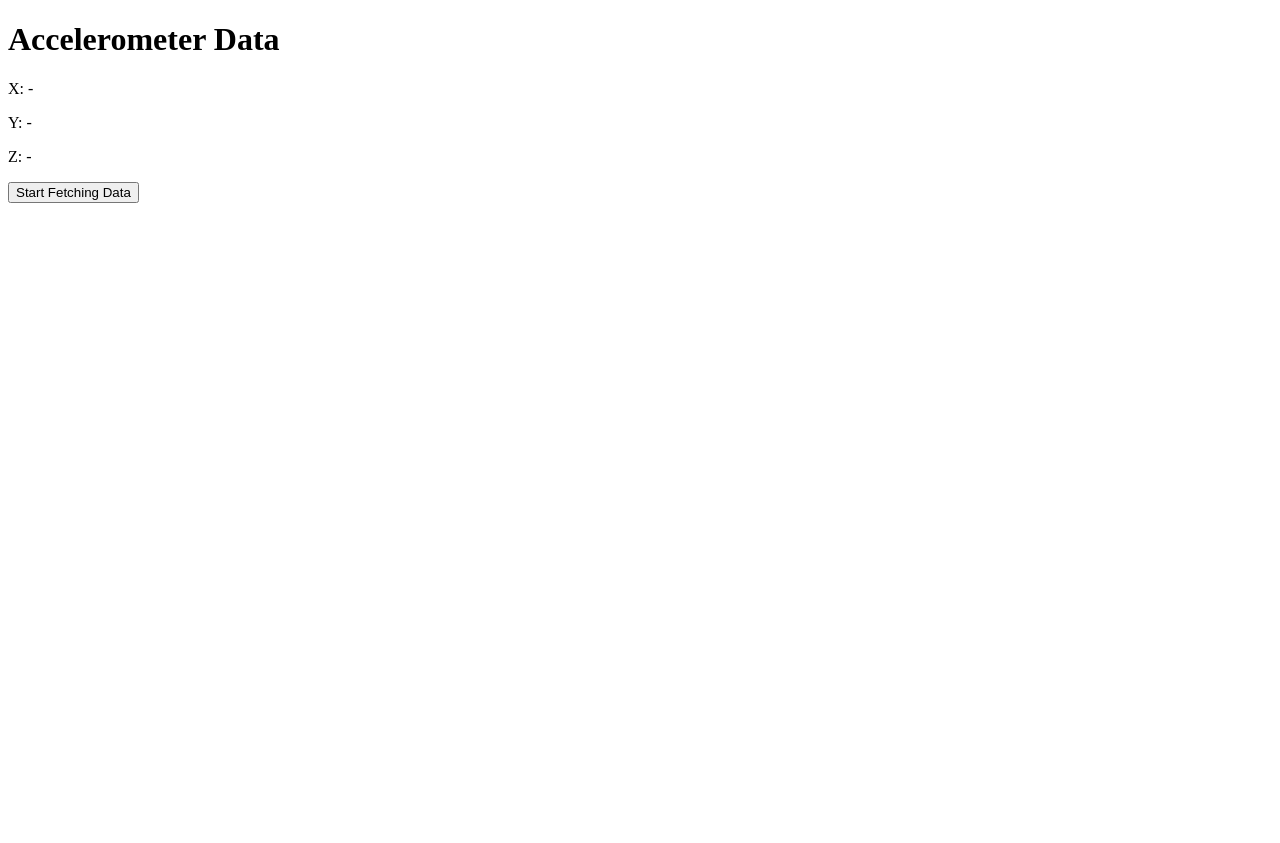
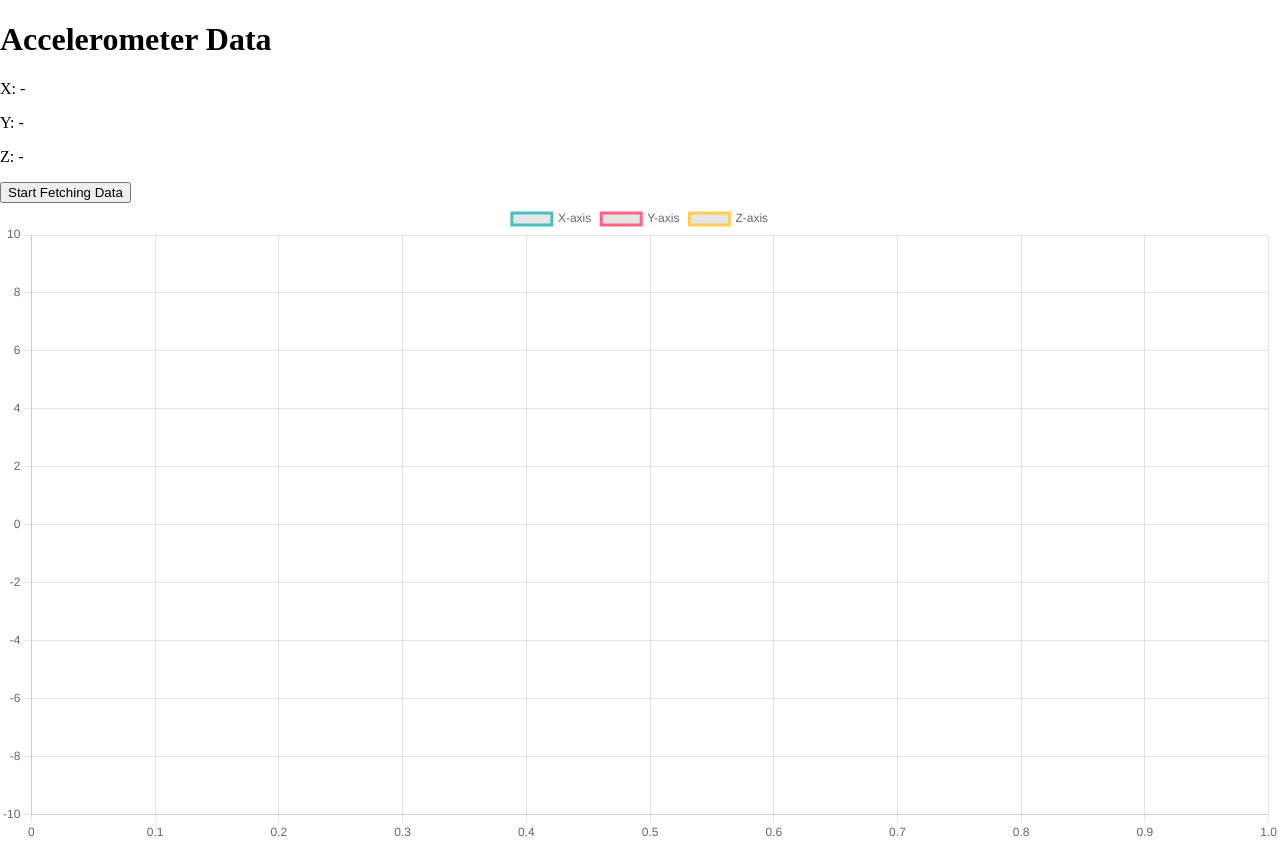
Before and after one commit to forynski/ADTtoWebApp, a website: page index.html in a window 1280 px wide. Before the commit the page ends 800 px from the top, so only its background shows below. Drawn offline with nearby package versions, Linux system fonts and the light colour scheme.

Commit message:
added charts to visualise accelerometer values

```diff
--- a/index.html
+++ b/index.html
@@ -1,10 +1,24 @@
 <!DOCTYPE html>
 <html lang="en">
+
 <head>
     <meta charset="UTF-8">
     <meta name="viewport" content="width=device-width, initial-scale=1.0">
     <title>Accelerometer Data App</title>
+    <script src="https://code.jquery.com/jquery-3.6.4.min.js"></script>
+    <script src="https://cdn.jsdelivr.net/npm/chart.js"></script>
+    <style>
+        body {
+            margin: 0;
+            overflow: hidden;
+        }
+
+        canvas {
+            display: block;
+        }
+    </style>
 </head>
+
 <body>
     <h1>Accelerometer Data</h1>
     <div id="accelerometerData">
@@ -15,20 +29,81 @@
 
     <button id="toggleFetching">Start Fetching Data</button>
 
-    <script src="https://code.jquery.com/jquery-3.6.4.min.js"></script>
+    <!-- Add a canvas for the chart -->
+    <canvas id="accelerometerChart"></canvas>
+
     <script>let isFetchingStarted = false;
 
+        // Initialize Chart.js configuration
+        const ctx = document.getElementById('accelerometerChart').getContext('2d');
+        const accelerometerChart = new Chart(ctx, {
+            type: 'line',
+            data: {
+                labels: [],
+                datasets: [
+                    {
+                        label: 'X-axis',
+                        borderColor: 'rgba(75, 192, 192, 1)',
+                        data: [],
+                    },
+                    {
+                        label: 'Y-axis',
+                        borderColor: 'rgba(255, 99, 132, 1)',
+                        data: [],
+                    },
+                    {
+                        label: 'Z-axis',
+                        borderColor: 'rgba(255, 206, 86, 1)',
+                        data: [],
+                    },
+                ],
+            },
+            options: {
+                scales: {
+                    x: {
+                        type: 'linear',
+                        position: 'bottom',
+                    },
+                    y: {
+                        min: -10,
+                        max: 10,
+                    },
+                },
+            },
+        });
+
+        // Function to update chart data
+        const updateChart = (data) => {
+            const timeNow = new Date().toLocaleTimeString();
+
+            // Add a new timestamp to labels
+            accelerometerChart.data.labels.push(timeNow);
+
+            // Add data points to each dataset
+            accelerometerChart.data.datasets[0].data.push(data.x);
+            accelerometerChart.data.datasets[1].data.push(data.y);
+            accelerometerChart.data.datasets[2].data.push(data.z);
+
+            // Update the chart
+            accelerometerChart.update();
+        };
+
+        // Function to fetch accelerometer data and update both the HTML and chart
         const updateAccelerometerData = () => {
-            if (isFetchingStarted) {
             $.ajax({
                 url: '/api/accelerometer',
                 method: 'GET',
                 dataType: 'json',
                 success: (data) => {
+                    // Update HTML elements
                     $('#xValue').text(data.x);
                     $('#yValue').text(data.y);
                     $('#zValue').text(data.z);
-                        // Update every 2s (2000) or 0.2 (200)
+
+                    // Update the chart
+                    updateChart(data);
+
+                    // Continue fetching every 0.2 seconds
                     setTimeout(updateAccelerometerData, 200);
                 },
                 error: (xhr, status, error) => {
@@ -36,9 +111,9 @@
                     setTimeout(updateAccelerometerData, 200);
                 }
             });
-            }
         };
 
+        // Toggle fetching data
         $('#toggleFetching').click(() => {
             isFetchingStarted = !isFetchingStarted;
             const buttonLabel = isFetchingStarted ? 'Stop Fetching Data' : 'Start Fetching Data';
@@ -49,4 +124,5 @@
             }
         });</script>
 </body>
+
 </html>
```
Lines whose indentation alone changed are shown as unchanged.
